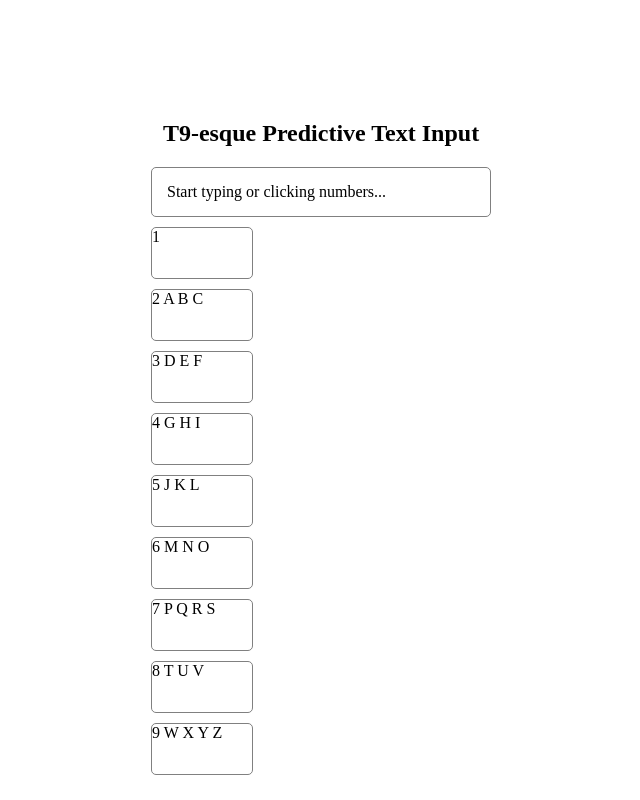
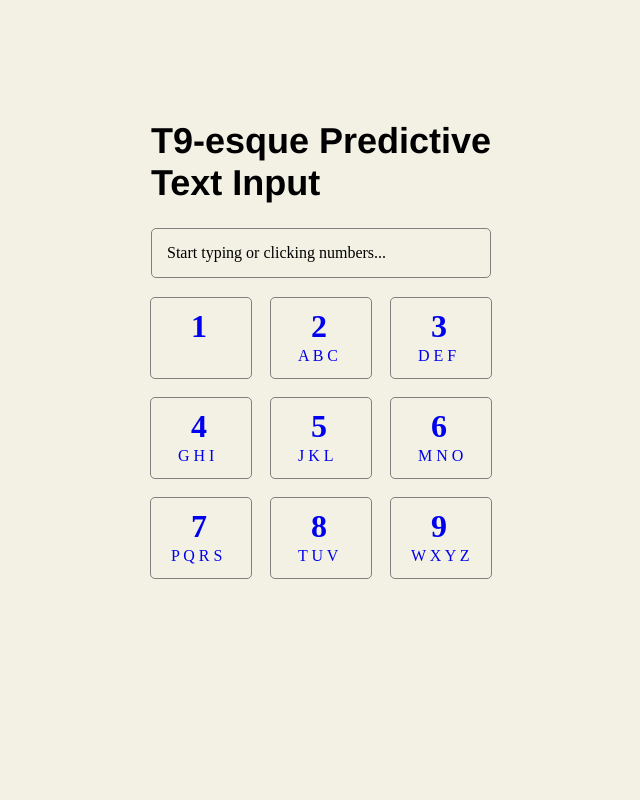
Before and after one commit to johnheroy/t9-autosuggest, a plain HTML site: page index.html in a window 1280 px wide. Shown: the whole page, without its empty margins (319-959 px from the left). Drawn offline with Linux system fonts and the light colour scheme.

Commit message:
Add some styling

```diff
--- a/index.html
+++ b/index.html
@@ -7,48 +7,48 @@
   </head>
   <body>
     <div class="container">
-      <h2 class="title">T9-esque Predictive Text Input</h2>
+      <h1 class="title">T9-esque Predictive Text Input</h1>
       <div class="input-box">
         Start typing or clicking numbers...
       </div>
       <div class="suggestion-box">
       </div>
       <div class="keypad">
-        <div class="number-key">
+        <a href="#" class="number-key">
           <span class="number">1</span>
-        </div>
-        <div class="number-key">
-          <span class="number">2</span>
+        </a>
+        <a href="#" class="number-key">
+          <span class="number">2</span><br>
           <span class="letters">A B C</span>
-        </div>
-        <div class="number-key">
-          <span class="number">3</span>
+        </a>
+        <a href="#" class="number-key">
+          <span class="number">3</span><br>
           <span class="letters">D E F</span>
-        </div>
-        <div class="number-key">
-          <span class="number">4</span>
+        </a>
+        <a href="#" class="number-key">
+          <span class="number">4</span><br>
           <span class="letters">G H I</span>
-        </div>
-        <div class="number-key">
-          <span class="number">5</span>
+        </a>
+        <a href="#" class="number-key">
+          <span class="number">5</span><br>
           <span class="letters">J K L</span>
-        </div>
-        <div class="number-key">
-          <span class="number">6</span>
+        </a>
+        <a href="#" class="number-key">
+          <span class="number">6</span><br>
           <span class="letters">M N O</span>
-        </div>
-        <div class="number-key">
-          <span class="number">7</span>
-          <span class="letters">P Q R S</span>
-        </div>
-        <div class="number-key">
-          <span class="number">8</span>
+        </a>
+        <a href="#" class="number-key">
+          <span class="number">7</span><br>
+          <span class="letters letters-4">P Q R S</span>
+        </a>
+        <a href="#" class="number-key">
+          <span class="number">8</span><br>
           <span class="letters">T U V</span>
-        </div>
-        <div class="number-key">
-          <span class="number">9</span>
-          <span class="letters">W X Y Z</span>
-        </div>
+        </a>
+        <a href="#" class="number-key">
+          <span class="number">9</span><br>
+          <span class="letters letters-4">W X Y Z</span>
+        </a>
       </div>
     </div>
 
--- a/style/styles.css
+++ b/style/styles.css
@@ -1,3 +1,7 @@
+body {
+  background-color: #F2F1E4;
+}
+
 .container {
   width: 360px;
   margin: 0 auto;
@@ -5,8 +9,11 @@
 }
 
 .title {
-  text-align: center;
+  text-align: left;
+  margin-left: 10px;
   /* todo: make nicer font */
+  font-family: Helvetica;
+  font-size: 36px;
 }
 
 .input-box {
@@ -24,11 +31,30 @@
 
 }
 
-.number-key {
-  margin: 10px;
-  height: 50px;
+a.number-key {
+  display: inline-block;
+  margin: 9px;
+  height: 80px;
   width: 100px;
   border: 1px solid grey;
   border-radius: 5px;
+  float: left;
+}
 
+.number {
+  display: inline-block;
+  margin-left: 40px;
+  font-weight: bold;
+  font-size: 32px;
+  margin-top: 10px;
 }
+
+.letters {
+  display: inline-block;
+  margin-top: 2px;
+  margin-left: 27px;
+}
+
+.letters-4 {
+  margin-left: 20px;
+}
```
